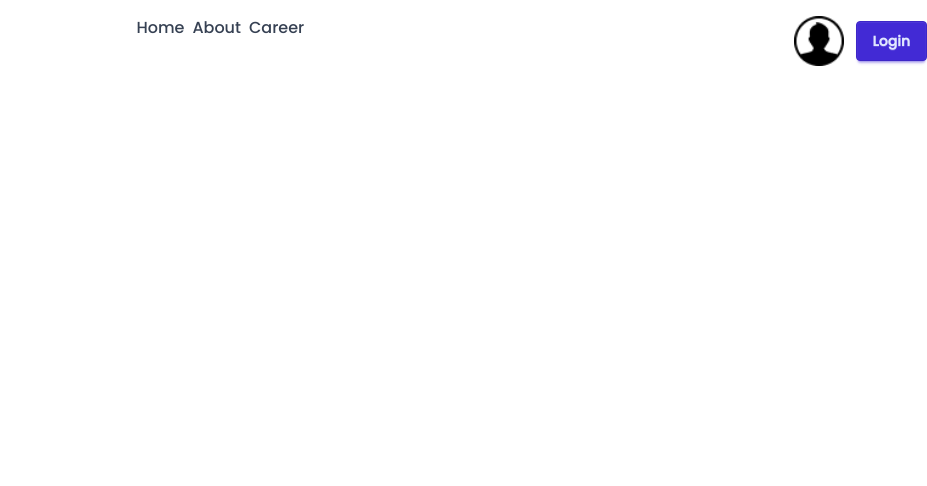
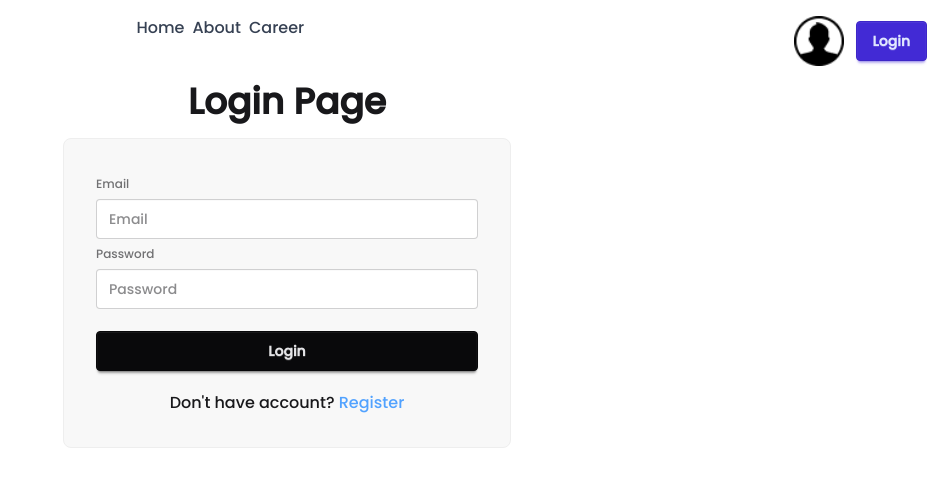
Before and after one commit to didarulalamrafi/newspaper, a Next.js app: page /login in a window 1280 px wide. Shown: the top 486 px of the page, without its empty margins (353-1280 px from the left). Built offline with nearby package versions, Linux system fonts and the light colour scheme.

Commit message:
register

```diff
--- a/package.json
+++ b/package.json
@@ -14,6 +14,7 @@
     "react": "19.2.4",
     "react-dom": "19.2.4",
     "react-fast-marquee": "^1.6.5",
+    "react-hook-form": "^7.78.0",
     "react-icons": "^5.6.0"
   },
   "devDependencies": {
--- a/src/app/(auth)/layout.jsx
+++ b/src/app/(auth)/layout.jsx
@@ -1,11 +1,11 @@
 import React from "react";
 import Navbar from "../components/share/Navbar";
 
-const AuthLayout = ({ childern }) => {
+const AuthLayout = ({ children }) => {
   return (
     <>
       <Navbar></Navbar>
-      {childern}
+      {children}
     </>
   );
 };
--- a/src/app/(auth)/login/page.jsx
+++ b/src/app/(auth)/login/page.jsx
@@ -1,7 +1,69 @@
-import React from "react";
+"use client";
+import Link from "next/link";
+import { useForm } from "react-hook-form";
 
 const LoginPage = () => {
-  return <div>Login Page</div>;
+  const {
+    register,
+    handleSubmit,
+    formState: { errors },
+    watch,
+  } = useForm();
+  const handelLogin = (data) => {
+    // console.log(data, "data");
+    // e.preventDefault();
+    // const email = e.target.email.value;
+    // const password = e.target.password.value;
+    // console.log(email, password);
+  };
+  console.log(errors);
+  console.log(watch("email"));
+  console.log(watch("email"));
+  return (
+    <div className="mx-auto container">
+      <div className="mx-auto ">
+        <h1 className="text-center font-bold text-4xl">Login Page</h1>
+        <div className="my-4 bg-base-200 border-base-300 rounded-box p-8 mx-auto w-md border">
+          <form action="" onSubmit={handleSubmit(handelLogin)}>
+            <fieldset className="fieldset ">
+              <label className="label ">Email</label>
+              <input
+                type="email"
+                {...register("email", {
+                  required: "Email filed is requried",
+                })}
+                className="input w-full"
+                placeholder="Email"
+              />
+              {errors.email && (
+                <p className="text-red-600">{errors.email.message}</p>
+              )}
+
+              <label className="label">Password</label>
+              <input
+                type="password"
+                {...register("password", {
+                  required: "Password filed is requried",
+                })}
+                className="input w-full"
+                placeholder="Password"
+              />
+              {errors.password && (
+                <p className="text-red-600">{errors.password.message}</p>
+              )}
+              <button className="btn btn-neutral mt-4">Login</button>
+            </fieldset>
+          </form>
+          <p className="text-center mt-4">
+            Don't have account?{" "}
+            <Link href={"/register"} className="text-blue-400">
+              Register
+            </Link>{" "}
+          </p>
+        </div>
+      </div>
+    </div>
+  );
 };
 
 export default LoginPage;
--- a/src/app/(auth)/register/page.jsx
+++ b/src/app/(auth)/register/page.jsx
@@ -1,7 +1,63 @@
-import React from "react";
+"use client";
+import Link from "next/link";
+import { useForm } from "react-hook-form";
 
 const RegisterPage = () => {
-  return <div>Register page</div>;
+  const {
+    register,
+    handleSubmit,
+    formState: { errors },
+    watch,
+  } = useForm();
+  const handelRegister = (data) => {
+    // console.log(data, "data");
+    // e.preventDefault();
+    // const email = e.target.email.value;
+    // const password = e.target.password.value;
+    // console.log(email, password);
+  };
+  console.log(errors);
+  console.log(watch("email"));
+  console.log(watch("email"));
+  return (
+    <div className="mx-auto container">
+      <div className="mx-auto ">
+        <h1 className="text-center font-bold text-4xl">Register Page</h1>
+        <div className="my-4 bg-base-200 border-base-300 rounded-box p-8 mx-auto w-md border">
+          <form action="" onSubmit={handleSubmit(handelRegister)}>
+            <fieldset className="fieldset ">
+              <label className="label ">Email</label>
+              <input
+                type="email"
+                {...register("email", {
+                  required: "Email filed is requried",
+                })}
+                className="input w-full"
+                placeholder="Email"
+              />
+              {errors.email && (
+                <p className="text-red-600">{errors.email.message}</p>
+              )}
+
+              <label className="label">Password</label>
+              <input
+                type="password"
+                {...register("password", {
+                  required: "Password filed is requried",
+                })}
+                className="input w-full"
+                placeholder="Password"
+              />
+              {errors.password && (
+                <p className="text-red-600">{errors.password.message}</p>
+              )}
+              <button className="btn btn-neutral mt-4">Login</button>
+            </fieldset>
+          </form>
+        </div>
+      </div>
+    </div>
+  );
 };
 
 export default RegisterPage;
```
Also changed, not shown: 1 other file (tests, documents, lock files or other folders).
